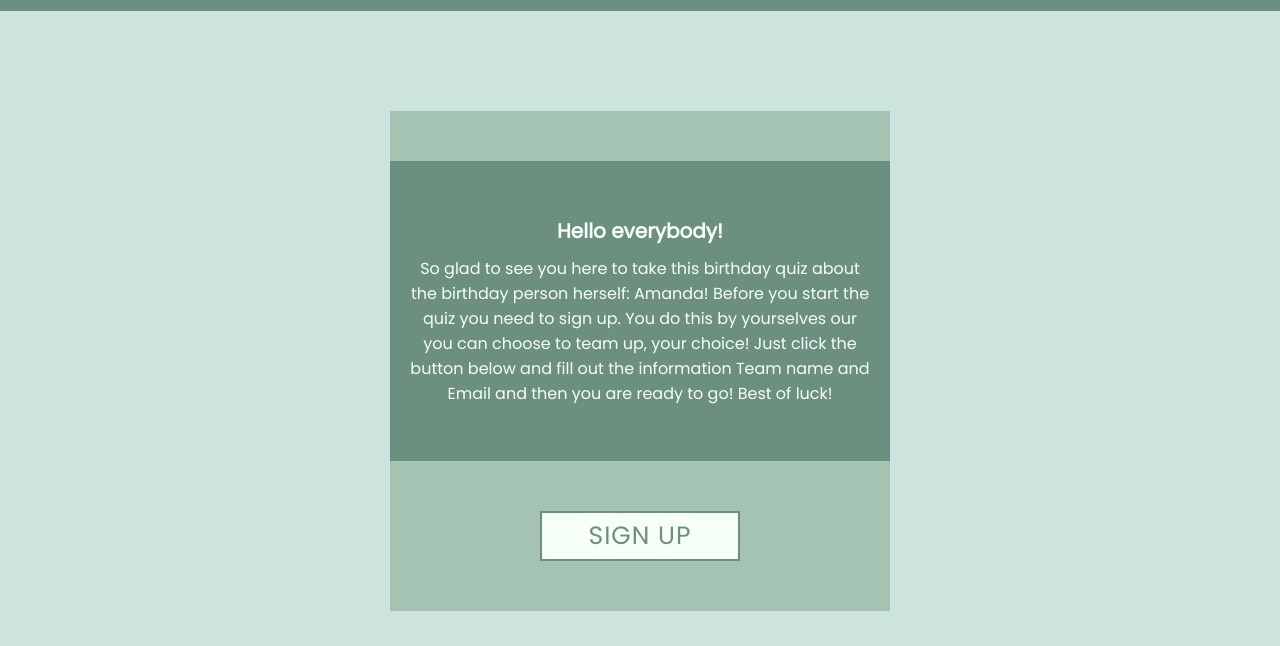
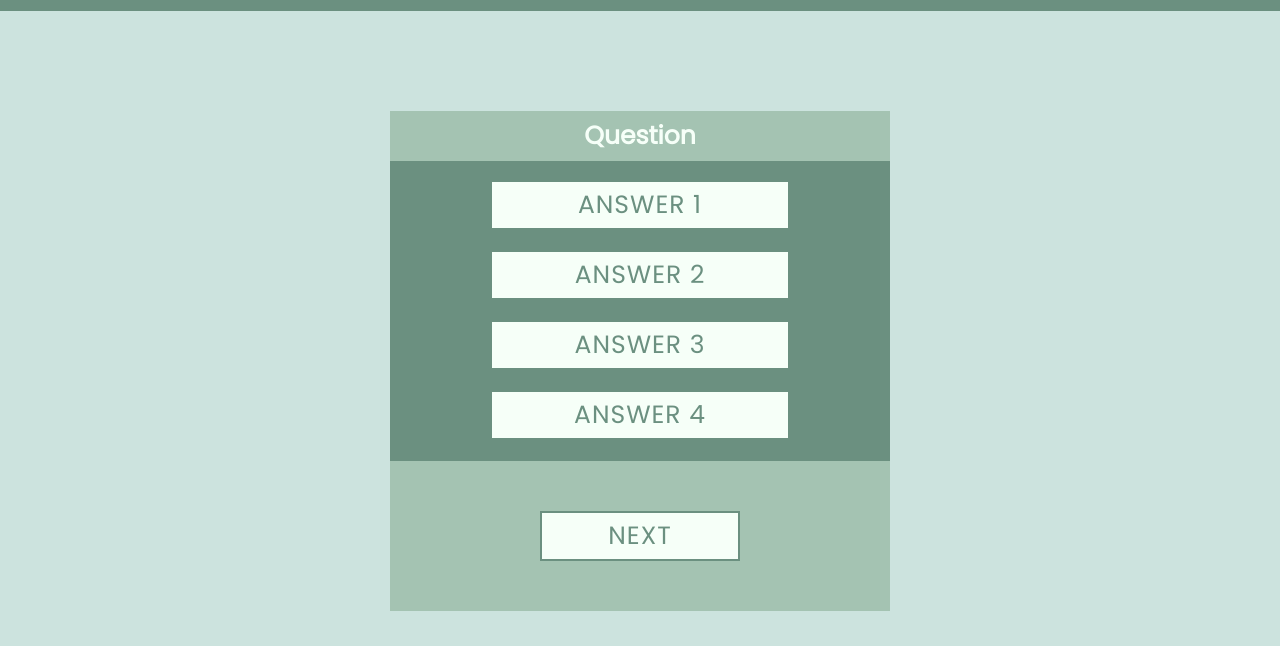
Before and after one commit to elindalenback/birthday-quiz, a plain HTML site: page index.html in a window 1280 px wide. Shown: the part 154-800 px from the top of the page. Drawn offline with Linux system fonts and the light colour scheme.

Commit message:
Add styling to Quiz Page

```diff
--- a/assets/css/style.css
+++ b/assets/css/style.css
@@ -141,6 +141,36 @@ input {
     margin-top: 135px;
 }
 
+/* Style for Quiz page */
+.btn {
+    box-sizing: border-box;
+    width: 300px;
+    height: 50px;
+    background-color: #F6FFF8;
+    color: #6B9080;
+    text-transform: uppercase;
+    font-size: 25px;
+    font-family: 'Poppins', sans-serif;
+    transition: all 0.3s;
+    border: 2px solid #6B9080;
+    letter-spacing: 1px;
+    margin: 10px;
+}
+
+.btn:hover {
+    background-color: #6B9080;
+    color: #F6FFF8;
+}
+
+.btn-grid {
+    margin-bottom: 55px;
+}
+
+#question {
+    margin-bottom: 5px;
+    font-size: 25px;
+}
+
 /* Hide pages */
 .hide {
     display: none;
--- a/index.html
+++ b/index.html
@@ -24,7 +24,7 @@
         <!-- Quiz Area -->
         <div class="quiz-area">
           <div id="message-type">
-            <div id="hello-page">
+            <div id="hello-page" class="hide">
               <h4 class="hello-page">Hello everybody!</h4>
               <p class="hello-page">
                 So glad to see you here to take this birthday quiz about the
@@ -79,7 +79,7 @@
                 Link to video: 'https://www.youtube.com/watch?v=riDzcEQbX6k'
                 Link can also be found in my README
             -->
-            <div id="question-page" class="hide" >
+            <div id="quiz-page">
               <h4 id="question">Question</h4>
               <div id="answer-btns" class="btn-grid">
                 <button class="btn">Answer 1</button>
@@ -89,7 +89,7 @@
               </div>
             </div>
           </div>
-          <button class="hello-page action-btn" type="button" id="sign-up-btn">
+          <button class="hello-page action-btn hide" type="button" id="sign-up-btn">
             sign up
           </button>
           <button
@@ -99,6 +99,7 @@
           >
             start quiz
           </button>
+          <button id="next-btn" class="action-btn">next</button>
         </div>
         <!-- End of Quiz Area -->
       </section>
```
Lines whose indentation alone changed are shown as unchanged.
